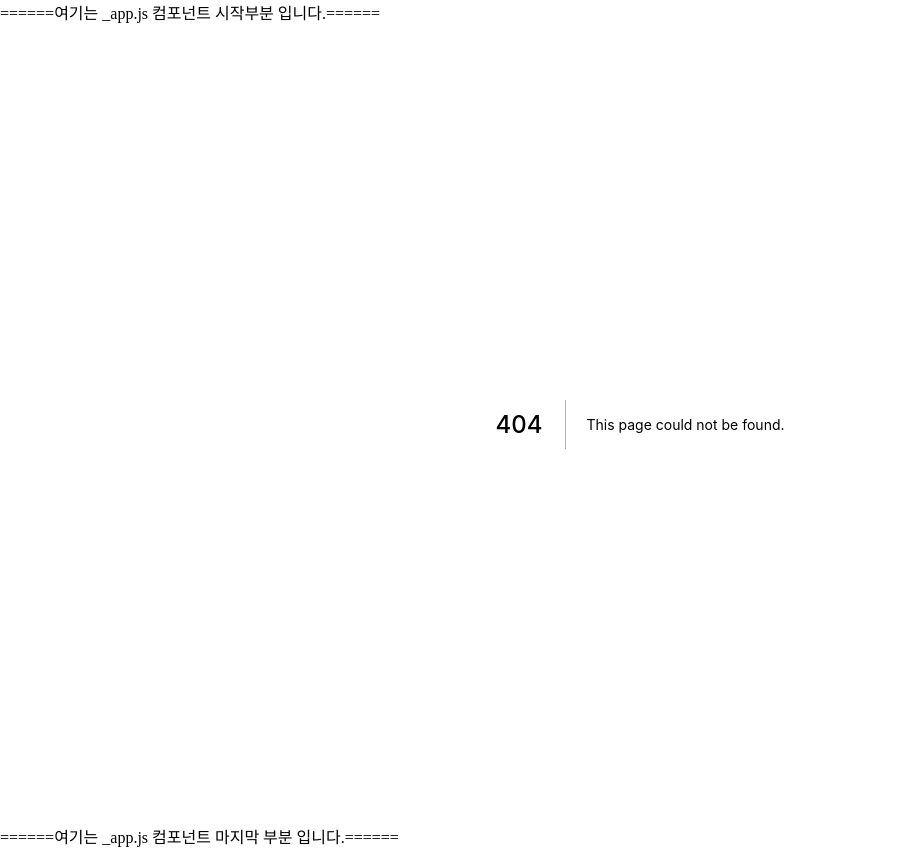
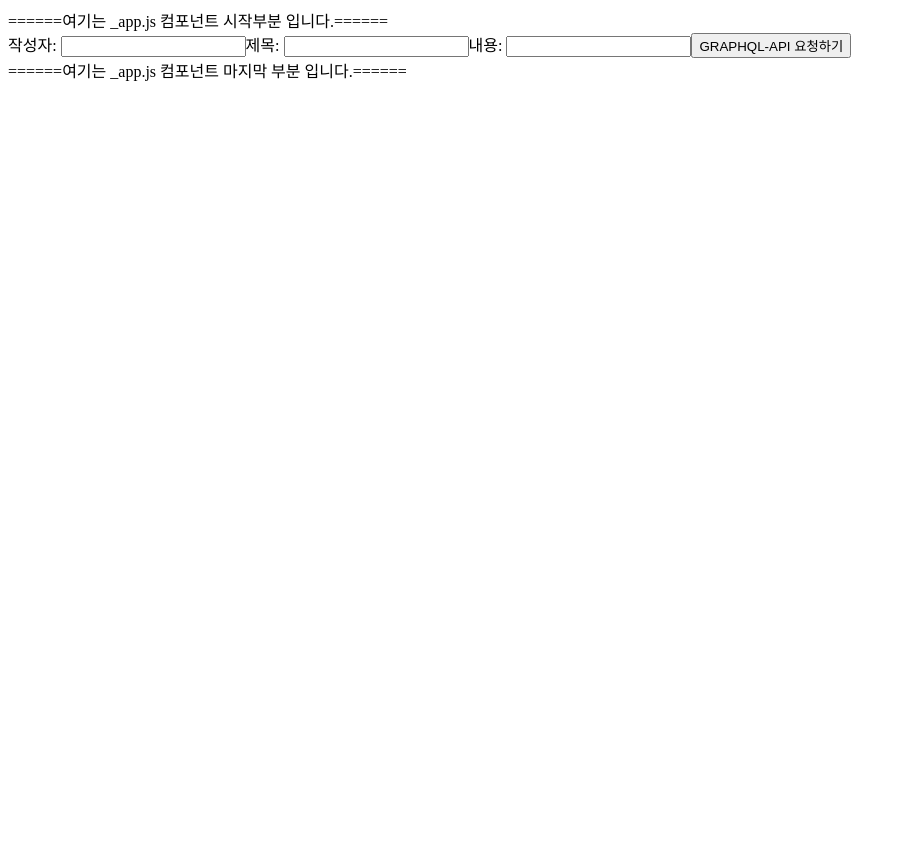
Before and after one commit to just-study-hako/front_study, a Next.js app in the folder 04_react_study/class/: page /section04/04-04-graphql-mutation-input in a window 1280 px wide. Before the commit this address had no page. Shown: the whole page, without its empty margins (0-906 px from the left). After the commit the page ends 800 px from the top, so only its background shows below. Built offline with nearby package versions, Linux system fonts and the light colour scheme.

Commit message:
# 값을 직접 넣기
값을 input으로 받아서 입력하는 방식

```diff
--- /dev/null
+++ b/04_react_study/class/pages/section04/04-04-graphql-mutation-input/index.js
@@ -0,0 +1,58 @@
+import { useMutation ,gql} from "@apollo/client"
+import { useState } from "react"
+
+const 나의그래프큐엘셋팅 = gql`
+    mutation createBoard($writer: String, $title: String, $contents: String){
+
+
+        createBoard(writer: $writer, title: $title, contents: $contents){
+            __id
+            number
+            message
+        }
+    }
+`
+
+
+export default function GraphqlMutationPage (){
+    const [writer,setWriter] = useState()
+    const [title,setTitle] = useState()
+    const [contents,setContents] = useState()
+
+    const [나의함수] = useMutation(나의그래프큐엘셋팅)
+
+    const onClickSubmit = async () => {
+        const result = await 나의함수({
+            $: {        // $ = variables 변수 $ 대신 직접 variables 라고 써도 됨.
+                writer: writer,
+                title: title,
+                contents: contents
+            }
+        })
+        console.log(result)
+    }
+
+    const onChangeWriter = (event) => {
+        setWriter(event.target.value)
+    }
+
+    const onChangeTitle = (event) => {
+        setTitle(event.target.value)
+    }
+
+    const onChangeContents = (event) => {
+        setContents(event.target.value)
+    }
+
+
+    return(
+    <div>
+        작성자: <input type="text" onChange={onChangeWriter}/>
+        제목: <input type="text"  onChange={onChangeTitle}/>
+        내용: <input type="text"  onChange={onChangeContents}/>
+        <button onClick={onClickSubmit}>GRAPHQL-API 요청하기</button>
+    </div>
+    )
+    // 한줄로 할때는 괄호 () 필요 없음.
+
+}
```
